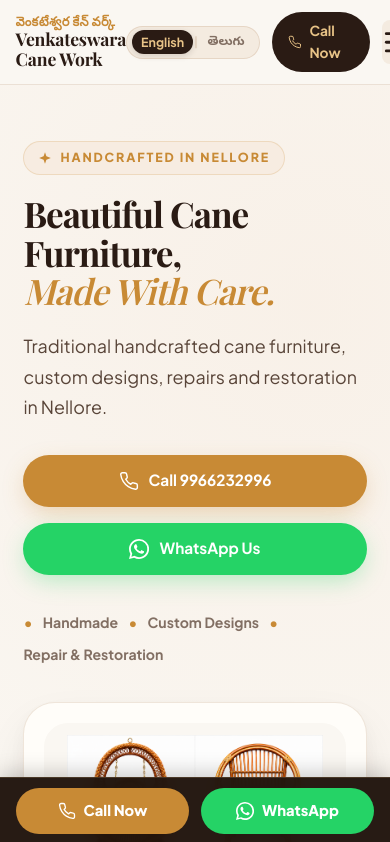
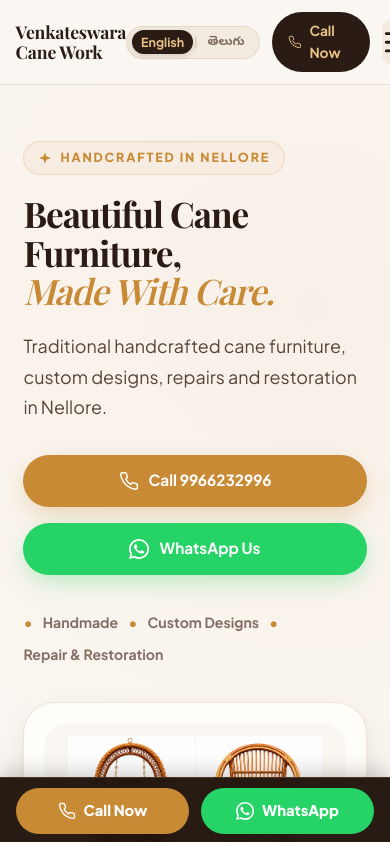
Before and after one commit to kishorejorige/venkateswara-cane-work, a React (Vite) app: page / in a window 390 px wide. Shown: the top 842 px of the page. Built offline with nearby package versions, Linux system fonts and the light colour scheme; a web font is replaced by a local one.

Commit message:
fix: finalize navbar and section scrolling

```diff
--- a/src/App.css
+++ b/src/App.css
@@ -1780,6 +1780,14 @@
     padding: 12px 4%;
   }
 
+  html {
+    scroll-padding-top: 74px;
+  }
+
+  section, .hero-section {
+    scroll-margin-top: 74px;
+  }
+
   .brand-title {
     font-size: 1.1rem;
   }
--- a/src/components/Navbar.tsx
+++ b/src/components/Navbar.tsx
@@ -21,7 +21,6 @@
     <header className={`navbar-header ${isScrolled ? 'scrolled' : ''}`}>
       <div className="navbar-container">
         <a href="#home" className="brand-logo" onClick={closeMobileMenu}>
-          <span className="brand-telugu">వెంకటేశ్వర కేన్ వర్క్</span>
           <span className="brand-title">Venkateswara Cane Work</span>
         </a>
 
--- a/src/index.css
+++ b/src/index.css
@@ -52,7 +52,12 @@
 
 html {
   scroll-behavior: smooth;
+  scroll-padding-top: 84px;
   font-size: 16px;
+}
+
+section, .hero-section {
+  scroll-margin-top: 84px;
 }
 
 body {
```
